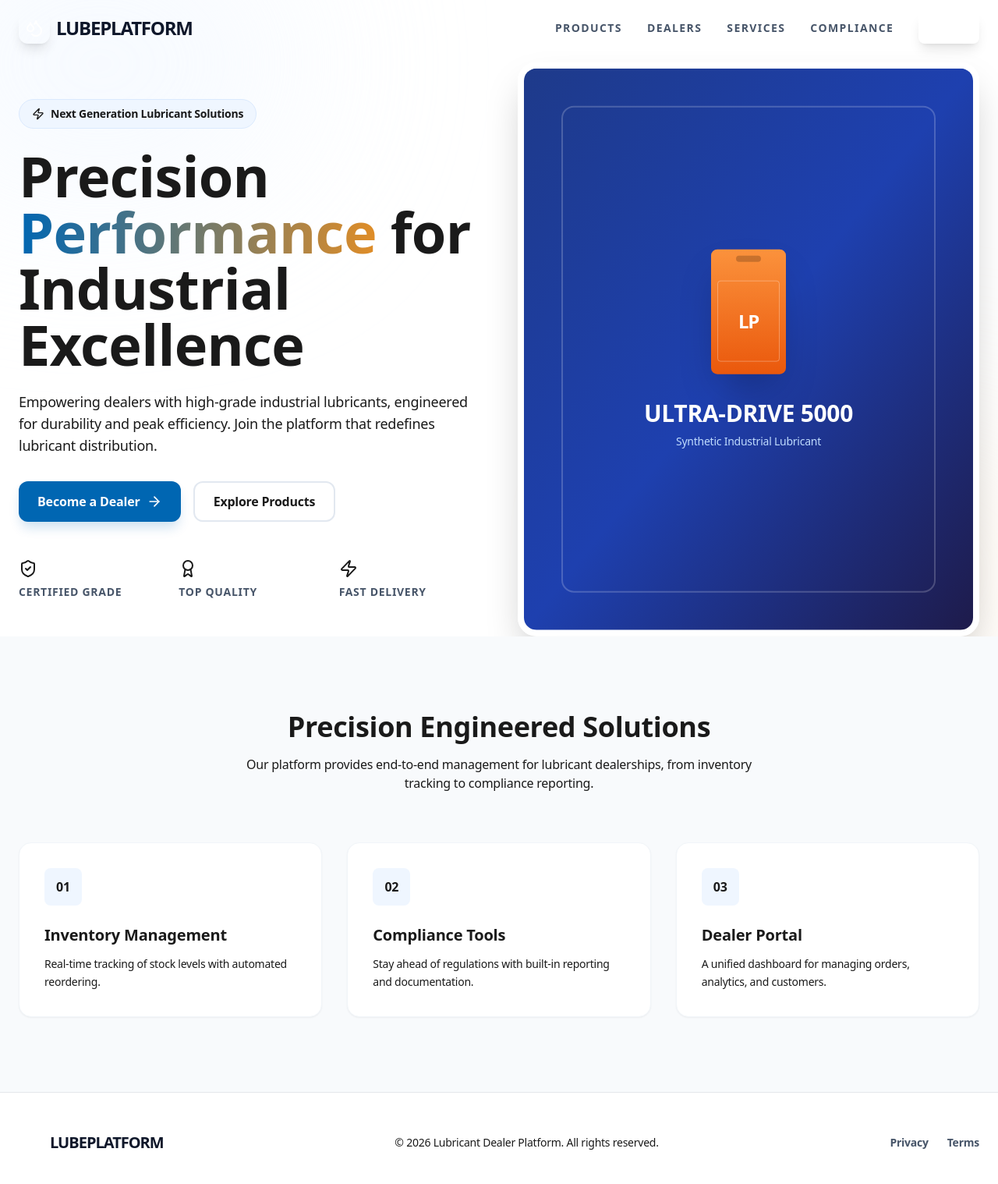
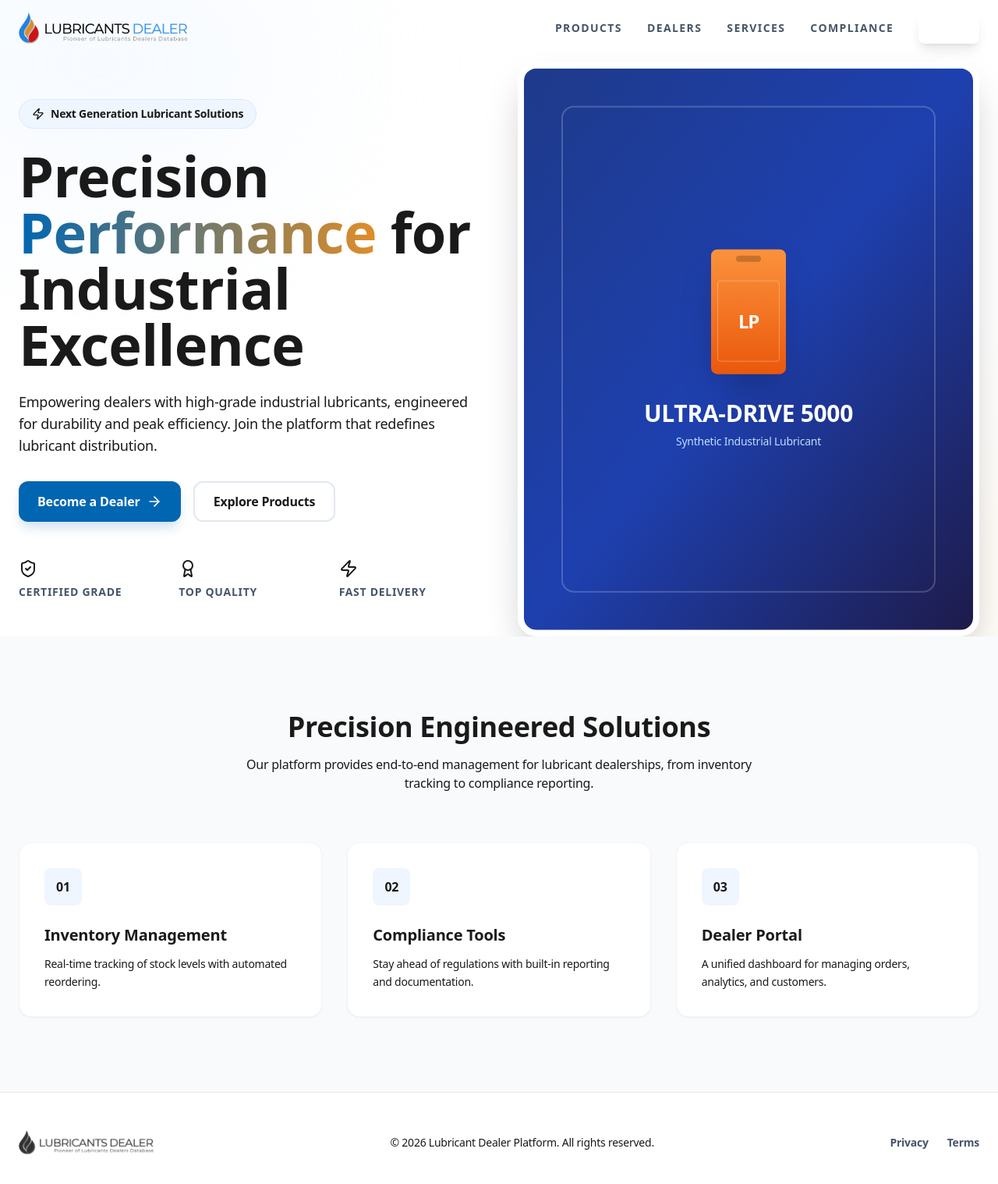
Before and after one commit to aquarioustechnology-alt/Lubricant-Dealer-Platform, a Next.js app: page / in a window 1280 px wide. Shown: the top 1518 px of the page at 78% size. Built offline with nearby package versions, Linux system fonts and the light colour scheme.

Commit message:
Update Header and Footer with official logo

```diff
--- a/src/components/common/Footer.tsx
+++ b/src/components/common/Footer.tsx
@@ -1,18 +1,19 @@
 "use client";
 
-import { Droplets } from "lucide-react";
+import Image from "next/image";
 
 export default function Footer() {
     return (
         <footer className="py-12 bg-white border-t">
             <div className="container mx-auto px-6 flex flex-col md:flex-row justify-between items-center gap-8">
                 <div className="flex items-center gap-2">
-                    <div className="w-8 h-8 bg-primary rounded-lg flex items-center justify-center">
-                        <Droplets className="text-white w-5 h-5 opacity-20" />
-                    </div>
-                    <span className="text-xl font-black tracking-tighter text-slate-900">
-                        LUBE<span className="text-primary">PLATFORM</span>
-                    </span>
+                    <Image
+                        src="/images/Logo.png"
+                        alt="Lubricant Dealer Platform Logo"
+                        width={150}
+                        height={40}
+                        className="h-8 w-auto object-contain brightness-0 opacity-80"
+                    />
                 </div>
                 <p className="text-sm text-muted">© {new Date().getFullYear()} Lubricant Dealer Platform. All rights reserved.</p>
                 <div className="flex gap-6">
--- a/src/components/common/Header.tsx
+++ b/src/components/common/Header.tsx
@@ -2,7 +2,8 @@
 
 import { useState, useEffect } from "react";
 import { motion, AnimatePresence } from "framer-motion";
-import { Menu, X, Droplets } from "lucide-react";
+import { Menu, X } from "lucide-react";
+import Image from "next/image";
 import { cn } from "@/lib/utils";
 
 export default function Header() {
@@ -31,12 +32,14 @@ export default function Header() {
         >
             <div className="container mx-auto flex items-center justify-between">
                 <div className="flex items-center gap-2">
-                    <div className="w-10 h-10 bg-primary rounded-xl flex items-center justify-center shadow-lg shadow-primary/30">
-                        <Droplets className="text-white w-6 h-6" />
-                    </div>
-                    <span className="text-2xl font-black tracking-tighter text-slate-900">
-                        LUBE<span className="text-primary">PLATFORM</span>
-                    </span>
+                    <Image
+                        src="/images/Logo.png"
+                        alt="Lubricant Dealer Platform Logo"
+                        width={180}
+                        height={50}
+                        className="h-10 w-auto object-contain"
+                        priority
+                    />
                 </div>
 
                 {/* Desktop Links */}
```
Also changed, not shown: public/images/Fabicon.png (added), public/images/Logo.png (added).
